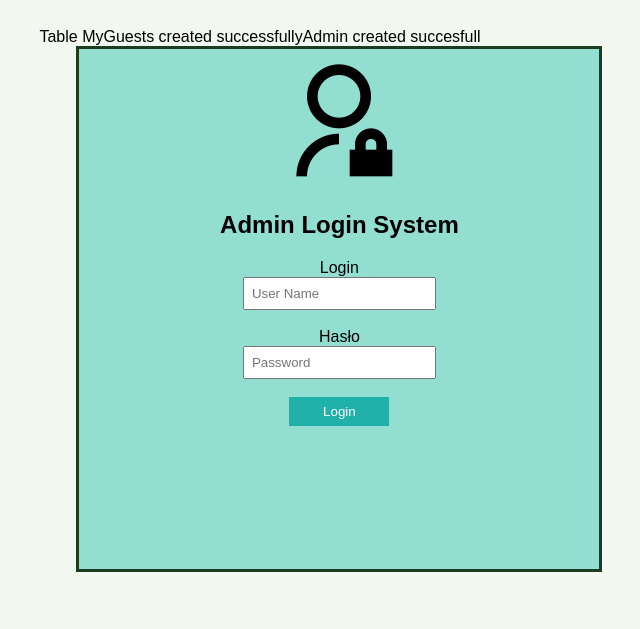
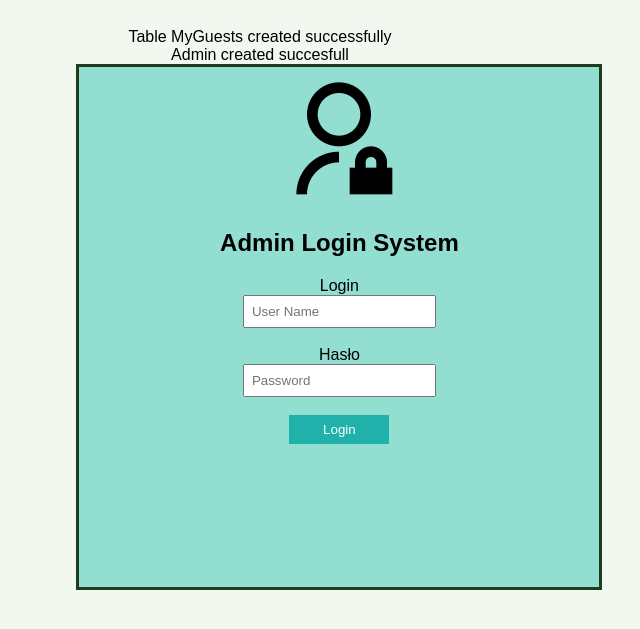
Before and after one commit to AleUrfal/GuestBook, a PHP site: page /main.php in a window 1280 px wide. Shown: the top 629 px of the page, without its empty margins (380-1020 px from the left). Run offline with PHP 8.4, Linux system fonts and the light colour scheme.

Commit message:
Update addadmin.php

```diff
--- a/addadmin.php
+++ b/addadmin.php
@@ -18,7 +18,7 @@
     )";
 
     if (mysqli_query($conn, $sql)) {
-      echo "Table MyGuests created successfully";
+      echo "Table MyGuests created successfully </br>";
     } else {
       //echo "Error creating table: " . mysqli_error($conn);
     }
@@ -26,7 +26,7 @@
     $sql1 = "INSERT INTO users ( id,username,name,password) VALUES ('1','admin','admin','admin')";
 
         if (mysqli_query($conn, $sql1)) {
-          echo "Admin created succesfull";
+          echo "Admin created succesfull</br>";
         } else {
          // echo "Error creating admin: " . mysqli_error($conn);
         }
```
